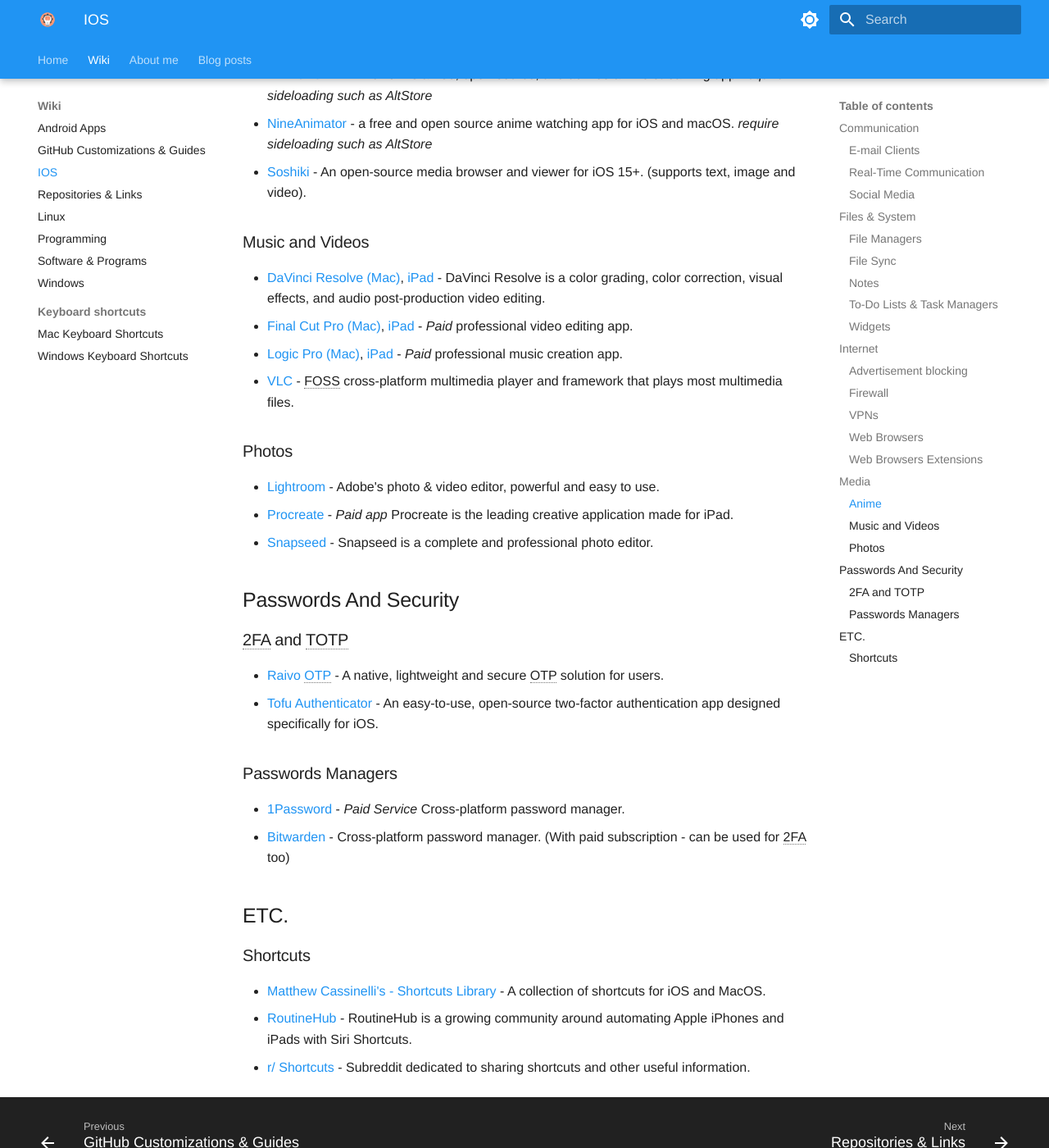
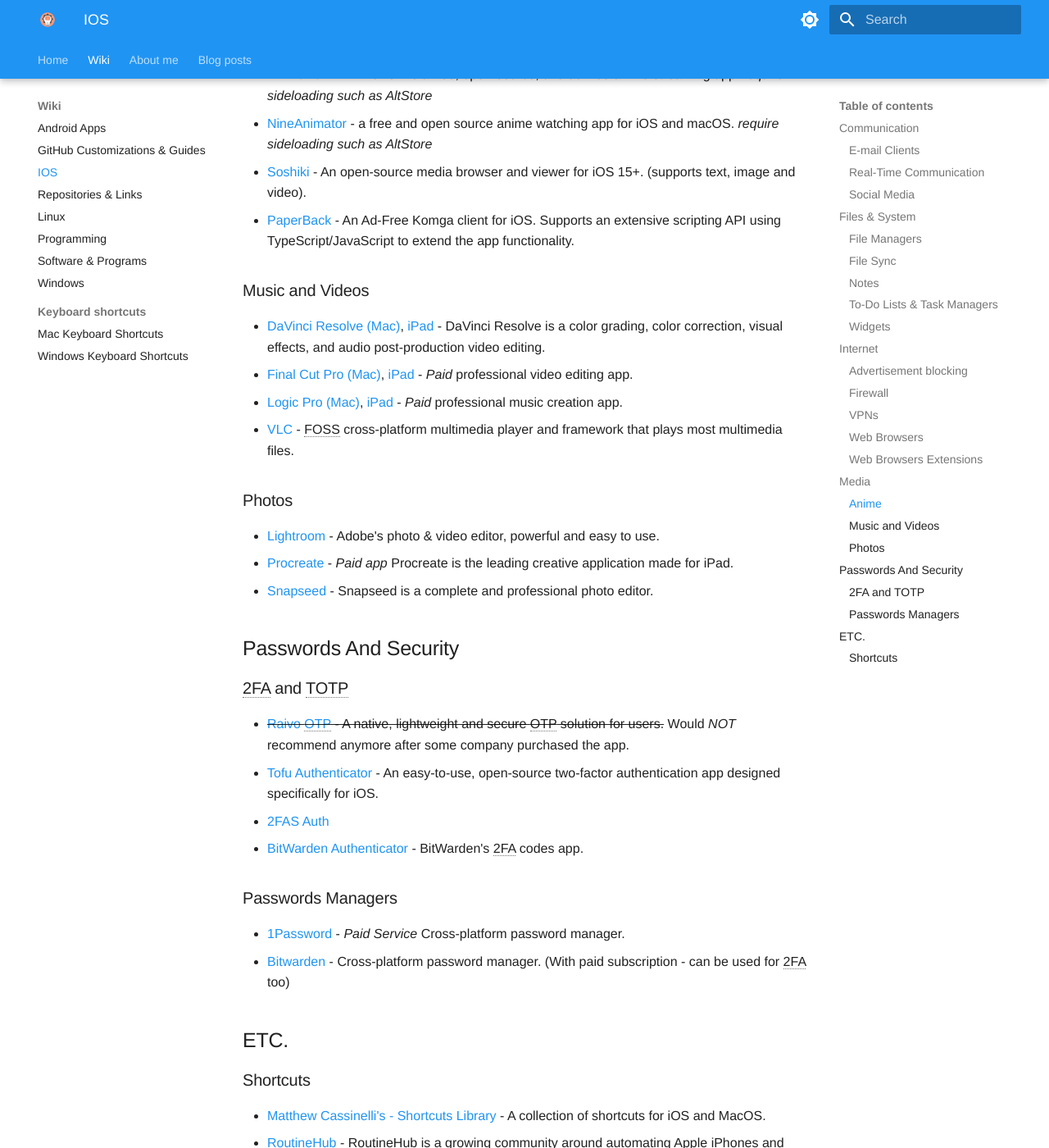
Before and after one commit to ZivSimchoni/Zwiki, an MkDocs documentation site: the page built from docs/Wiki/IOS.md, in a window 1280 px wide and 1400 px high, scrolled down 3141 px. Shown: the whole window at 82% size. Built offline with MkDocs 1.6.1 and Material for MkDocs 9.7.7, drawn with Linux system fonts in a browser that asks for light colours; some web fonts are replaced; some of the changed text lies outside the part shown.

Commit message:
Add new 2FA apps, paperback and update links

```diff
--- a/docs/Wiki/IOS.md
+++ b/docs/Wiki/IOS.md
@@ -97,6 +97,7 @@
 -   [AnimeNow](https://github.com/AnimeNow-Team/AnimeNow) - AnimeNow is a free, open-source, and ad-free anime streaming app. _require sideloading such as AltStore_
 -   [NineAnimator](https://nineanimator.marcuszhou.com/) - a free and open source anime watching app for iOS and macOS. _require sideloading such as AltStore_
 -   [Soshiki](https://github.com/soshikimoe/soshiki-ios) - An open-source media browser and viewer for iOS 15+. (supports text, image and video).
+-   [PaperBack](https://apps.apple.com/app/paperback-a-komga-client/id1626613373) - An Ad-Free Komga client for iOS. Supports an extensive scripting API using TypeScript/JavaScript to extend the app functionality.
 
 ### Music and Videos
 
@@ -115,8 +116,10 @@
 
 ### 2FA and TOTP
 
--   [Raivo OTP](https://apps.apple.com/app/raivo-otp/id1459042137) - A native, lightweight and secure OTP solution for users.
+-   ~~[Raivo OTP](https://apps.apple.com/app/raivo-otp/id1459042137) - A native, lightweight and secure OTP solution for users.~~ Would *NOT* recommend anymore after some company purchased the app.
 -   [Tofu Authenticator](https://apps.apple.com/app/tofu-authenticator/id1082229305) - An easy-to-use, open-source two-factor authentication app designed specifically for iOS.
+-   [2FAS Auth](https://apps.apple.com/app/2fa-authenticator-2fas/id1217793794)
+-   [BitWarden Authenticator](https://apps.apple.com/app/bitwarden-authenticator/id6497335175) - BitWarden's 2FA codes app.
 
 ### Passwords Managers
 
```
Also changed, not shown: other parts of docs/Wiki/IOS.md (+1 -1 lines).
